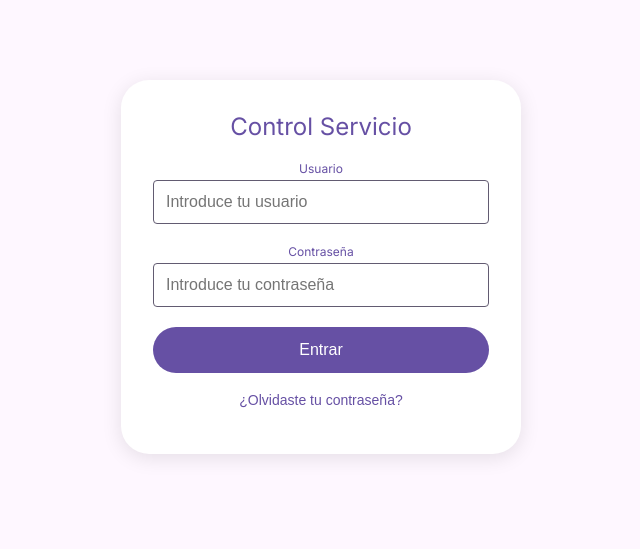
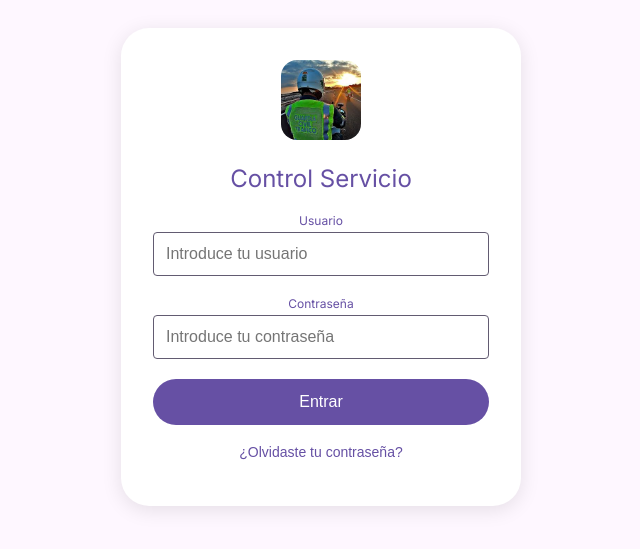
Before and after one commit to jnaloj1/servicio, a website: page appservicio_pwa/index.html in a window 1280 px wide. Shown: the part 133-682 px from the top of the page, without its empty margins (319-959 px from the left). Drawn offline with nearby package versions, Linux system fonts and the light colour scheme.

Commit message:
Añadido icono en la pantalla de login

```diff
--- a/appservicio_pwa/index.html
+++ b/appservicio_pwa/index.html
@@ -14,6 +14,7 @@
     <!-- Pantalla de Login -->
     <div id="loginOverlay" class="login-overlay">
         <div class="login-box card">
+            <img src="icons/icon-192x192.png" alt="Logo" style="width: 80px; height: 80px; margin-bottom: 20px; border-radius: 16px;">
             <h2 style="color: var(--primary-color); margin-bottom: 20px;">Control Servicio</h2>
 
             <div id="loginFormSection">
```
